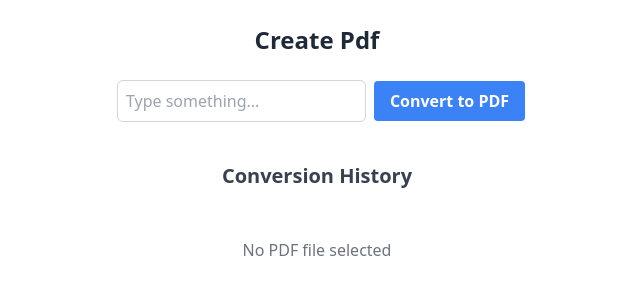
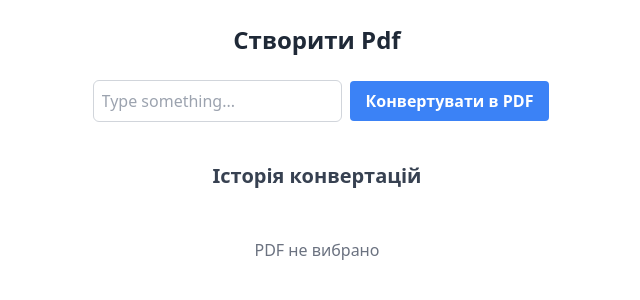
Before and after one commit to musiienko25/pdfconverter, a React (Create React App) app: page / in a window 1280 px wide. Shown: the top 300 px of the page, without its empty margins (323-963 px from the left). Built offline with nearby package versions, Linux system fonts and the light colour scheme.

Commit message:
added translation

```diff
--- a/src/pages/CreatePdfPage/CreatePdfPage.jsx
+++ b/src/pages/CreatePdfPage/CreatePdfPage.jsx
@@ -59,7 +59,7 @@
   return (
     <div className="p-6 font-sans">
       <h1 className="text-2xl font-bold text-center text-gray-800">
-        Create Pdf
+        Створити Pdf
       </h1>
       <div className="mt-4 text-center">
         <Input
@@ -71,13 +71,13 @@
           onClick={createPDF}
           className="mt-2 px-4 py-2 bg-blue-500 text-white font-semibold rounded hover:bg-blue-600"
         >
-          Convert to PDF
+          Конвертувати в PDF
         </button>
       </div>
 
       <div className="mt-8 mb-8">
         <h2 className="text-xl font-semibold text-gray-700">
-          Conversion History
+          Історія конвертацій
         </h2>
         <ul className="list-disc list-inside mt-2">
           {history.map((item, index) => (
--- a/src/pages/PdfViewerPage/PdfViewerPage.jsx
+++ b/src/pages/PdfViewerPage/PdfViewerPage.jsx
@@ -20,7 +20,7 @@
           </Worker>
         </div>
       ) : (
-        <p className="text-gray-500">No PDF file selected</p>
+        <p className="text-gray-500">PDF не вибрано</p>
       )}
       {error && <p className="text-red-500">Error loading PDF: {error}</p>}
     </div>
```
Also changed, not shown: 1 other file (tests, documents, lock files or other folders).
